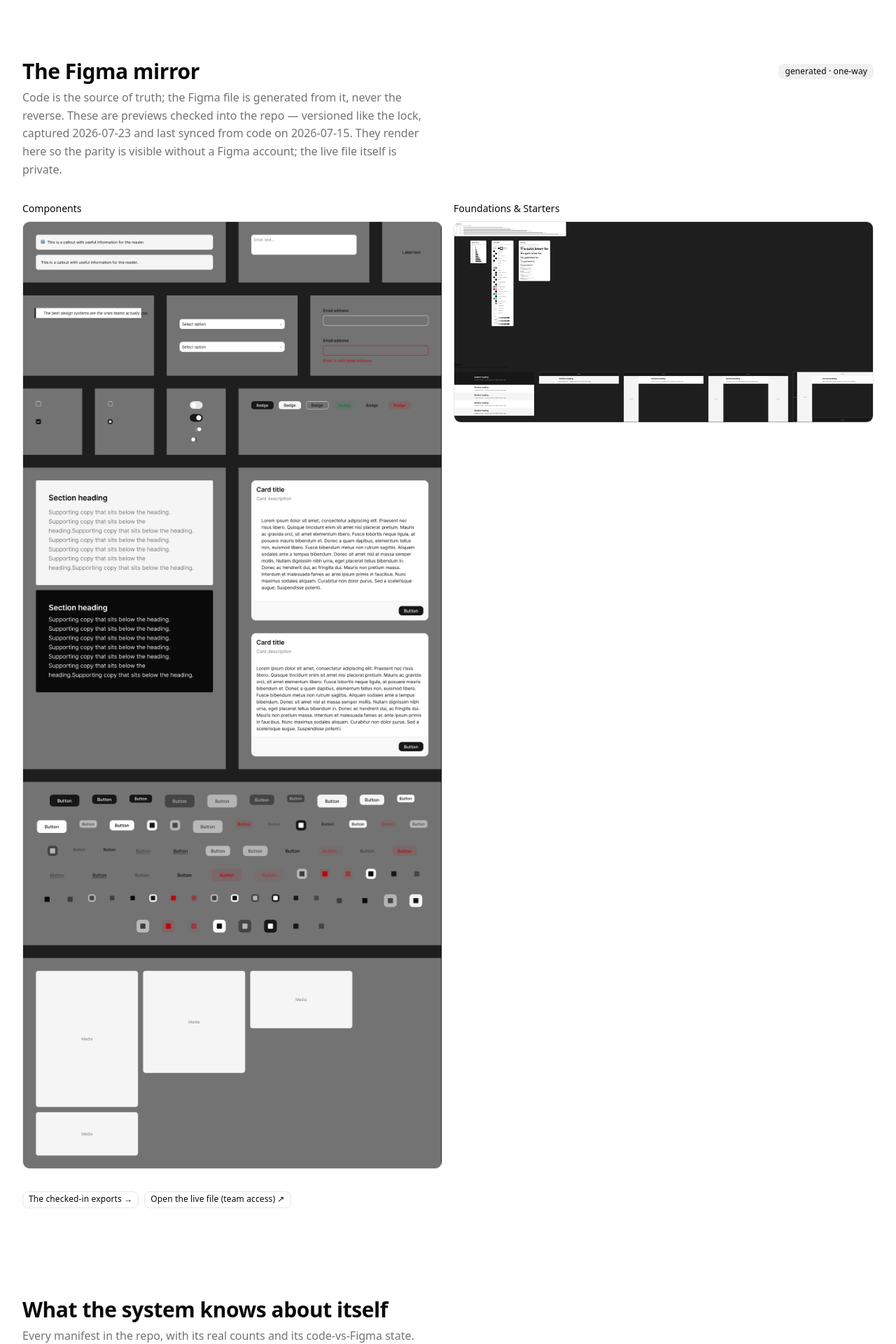
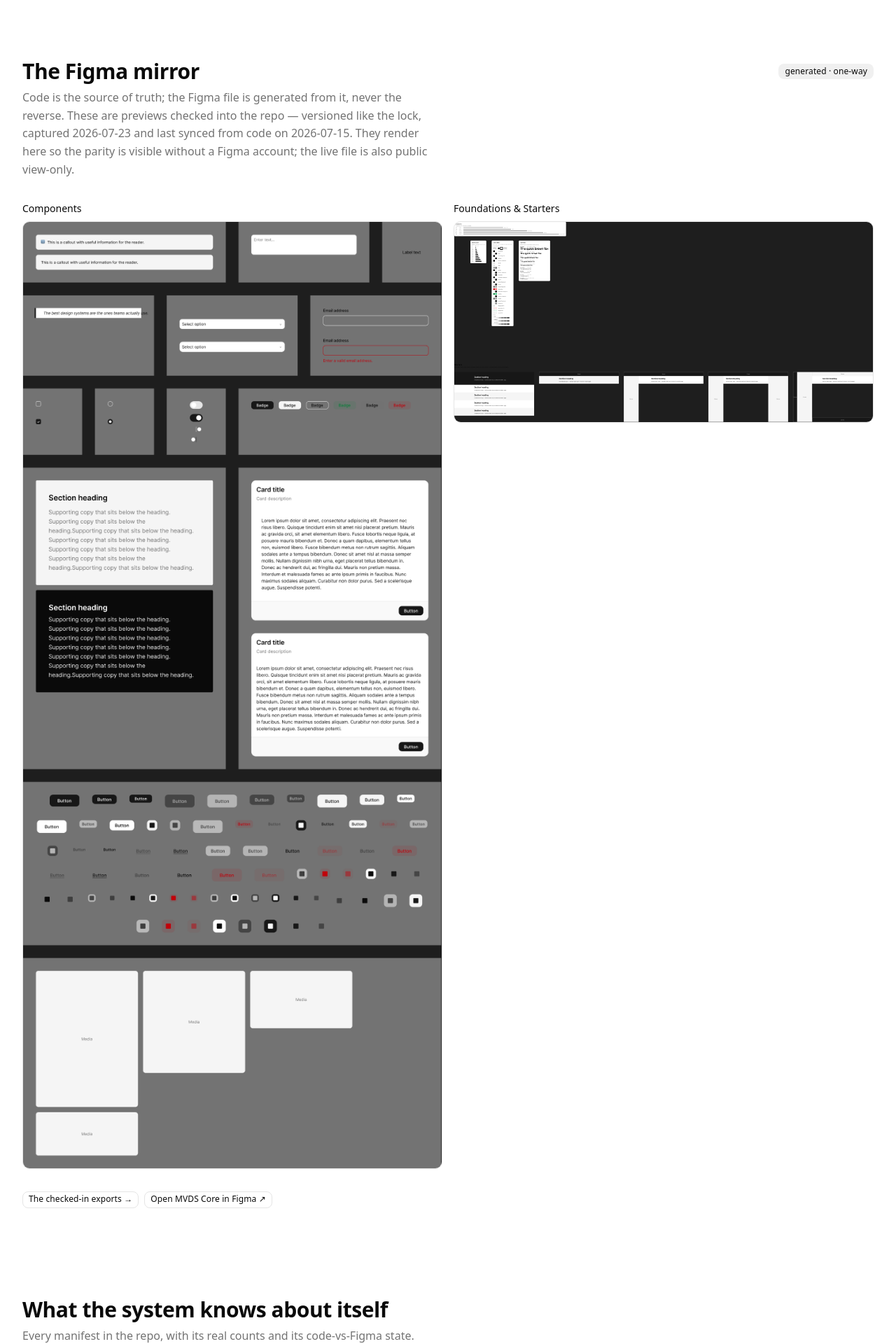
Before and after one commit to beckharrisdesign/mvds, a React (Vite) app: page / in a window 1280 px wide. Shown: the part 3820-5740 px from the top of the page at 70% size. Built offline with nearby package versions, Linux system fonts and the light colour scheme.

Commit message:
feat(site): wire public view-only Figma share to Foundations & Starters
The share link opened Sync Reports (136:2); pin node-id to 0:1 (top page)
and drop the private/403 copy now that the file is publicly viewable.

Co-authored-by: Cursor <cursoragent@cursor.com>

```diff
--- a/figma/exports/exports.json
+++ b/figma/exports/exports.json
@@ -1,7 +1,7 @@
 {
   "fileKey": "C20nU0mROzk3Zr0I9BELJF",
   "capturedAt": "2026-07-23",
-  "note": "Checked-in previews of the MVDS Figma mirror. The Figma file is a generated, one-way mirror of the code (see docs/SYNC.md); these PNGs are versioned snapshots of it so the landing page has a shareable, viewable artifact that does not depend on the live file's private sharing settings. Regenerate with scripts/export-figma.mjs after a sync.",
+  "note": "Checked-in previews of the MVDS Figma mirror. The Figma file is a generated, one-way mirror of the code (see docs/SYNC.md); these PNGs are versioned snapshots of it so the landing page can show parity inline. The live file is also a public view-only share. Regenerate with scripts/export-figma.mjs after a sync.",
   "pages": [
     {
       "id": "components",
--- a/scripts/export-figma.mjs
+++ b/scripts/export-figma.mjs
@@ -3,9 +3,9 @@
 //   npm run export:figma
 //
 // Code is the source of truth; the Figma file is a generated one-way mirror.
-// These PNGs are a versioned snapshot of that mirror so the landing page has a
-// shareable, viewable artifact that does NOT depend on the live file's private
-// sharing settings (a raw link to the file 403s for anyone outside the team).
+// These PNGs are a versioned snapshot of that mirror so the landing page can
+// show parity inline with no click. The live file is also a public view-only
+// share (opens Foundations & Starters — not Sync Reports).
 //
 // This script does NOT call Figma itself — the Figma MCP lives in the agent
 // session, not in Node. It prints the exact tool calls to run and then, once the
--- a/src/App.tsx
+++ b/src/App.tsx
@@ -51,9 +51,8 @@ function App() {
               <Button variant="outline" size="sm" onClick={toggleTheme}>
                 {dark ? "Light" : "Dark"} mode
               </Button>
-              {/* Jump to the in-page mirror (checked-in previews), not the live
-                  file — which is private and 403s for a shared-link visitor.
-                  Only shown when previews are actually committed. */}
+              {/* Jump to the in-page mirror (checked-in previews). Only shown
+                  when previews are actually committed. */}
               {snapshot.figmaExports && (
                 <Button variant="outline" size="sm" asChild>
                   <a href="#figma-mirror">Figma</a>
--- a/src/components/site/figma-mirror.tsx
+++ b/src/components/site/figma-mirror.tsx
@@ -9,13 +9,10 @@ import foundationsPng from "../../../figma/exports/mvds-foundations.png"
 /**
  * FigmaMirror — the code→Figma parity, shown rather than claimed.
  *
- * The Figma file is a generated one-way mirror of the code, and it is private —
- * a raw link to it 403s for anyone outside the team, which is useless on a page
- * meant to be shared. So the shareable artifact is a set of PNG previews checked
- * INTO the repo (figma/exports/), versioned like figma.lock.json and rendered
- * inline here. A visitor sees the parity with no Figma account and no click; the
- * live-file link is kept as a secondary affordance, labelled honestly as needing
- * access.
+ * The Figma file is a generated one-way mirror of the code. Checked-in PNG
+ * previews (figma/exports/) render the parity inline with no click required;
+ * the live-file link is a public view-only share that opens Foundations &
+ * Starters (the top page), not the internal Sync Reports page.
  *
  * Images are keyed by page id so the JSX never assumes an order the snapshot
  * didn't promise.
@@ -47,7 +44,7 @@ function FigmaMirror({
           the reverse. These are previews checked into the repo — versioned like
           the lock, captured {figmaExports.capturedAt} and last synced from code
           on {lock.syncedAt}. They render here so the parity is visible without a
-          Figma account; the live file itself is private.
+          Figma account; the live file is also public view-only.
         </p>
       </Stack>
 
@@ -79,7 +76,7 @@ function FigmaMirror({
             target="_blank"
             rel="noopener noreferrer"
           >
-            Open the live file (team access) ↗
+            Open MVDS Core in Figma ↗
           </a>
         </Button>
       </Inline>
--- a/src/components/site/manifest-snapshot.types.ts
+++ b/src/components/site/manifest-snapshot.types.ts
@@ -90,8 +90,8 @@ export interface ManifestSnapshot {
   principles: PrincipleRecord[]
   /**
    * Checked-in previews of the Figma mirror, or null if none are committed.
-   * The page presence-gates on this: a raw link to the live Figma file 403s for
-   * anyone outside the team, so the shareable artifact is these versioned PNGs.
+   * The page presence-gates on this: the live file is also a public view-only
+   * share, but these versioned PNGs show parity inline with no click required.
    */
   figmaExports: {
     fileKey: string
--- a/src/components/site/repo-links.ts
+++ b/src/components/site/repo-links.ts
@@ -8,10 +8,22 @@
  * on the page already describes one commit; the links now agree with them.
  *
  * The Figma link is built from the fileKey recorded in figma.lock.json, so it
- * can only ever point at the file the sync actually wrote to.
+ * can only ever point at the file the sync actually wrote to. The share token
+ * is the public view-only link the founder published; the node-id is pinned to
+ * Foundations & Starters (lock.pages.foundations = "0:1") — never Sync Reports
+ * (lock.pages.syncReports = "136:2"), which is the internal audit page.
  */
 
 const REPO_URL = "https://github.com/beckharrisdesign/mvds"
+
+/** Public view-only share token for MVDS Core (founder-published). */
+const FIGMA_SHARE_TOKEN = "w5EqXarr3p4eYxpC-1"
+
+/**
+ * Top page of the file — Foundations & Starters. Figma URL form uses hyphens
+ * (`0-1`); the lock records colon form (`0:1`).
+ */
+const FIGMA_TOP_PAGE_NODE_ID = "0-1"
 
 /** A repo path at the exact commit this page was built from. */
 export function repoUrl(commit: string, path: string): string {
@@ -27,9 +39,12 @@ export function starterUrl(commit: string): string {
   return repoUrl(commit, "examples/starter")
 }
 
-/** The Figma mirror this repo syncs into (fileKey comes from figma.lock.json). */
+/**
+ * Public view-only link to the Figma mirror this repo syncs into.
+ * Opens Foundations & Starters — the top page — not Sync Reports.
+ */
 export function figmaUrl(fileKey: string): string {
-  return `https://www.figma.com/design/${fileKey}/MVDS`
+  return `https://www.figma.com/design/${fileKey}/MVDS-Core?node-id=${FIGMA_TOP_PAGE_NODE_ID}&t=${FIGMA_SHARE_TOKEN}`
 }
 
 export { REPO_URL }
```
Also changed, not shown: figma/exports/README.md, 3 other files (tests, documents, lock files or other folders).
